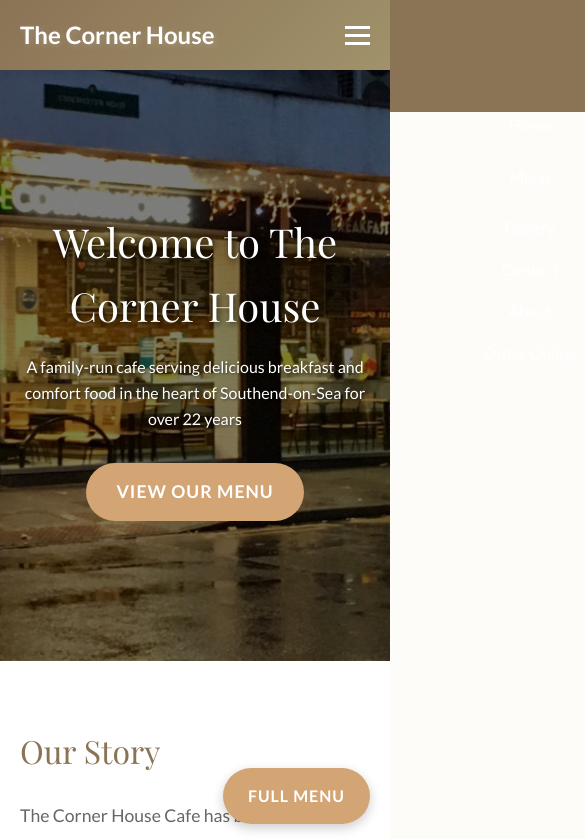
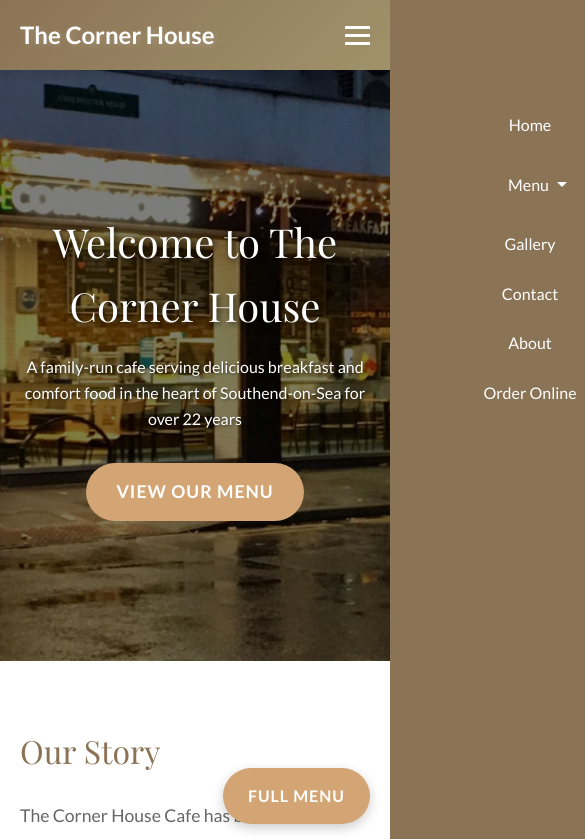
Before and after one commit to tolmir-git/The-Corner-House-CafeDiner, a React (Create React App) app: page / in a window 390 px wide. Shown: the top 839 px of the page, 585 px wide, since content can reach past the window. Built offline with nearby package versions, Linux system fonts and the light colour scheme.

Commit message:
Refactor Header component to enhance dropdown functionality and improve mobile navigation experience

```diff
--- a/src/components/Header.js
+++ b/src/components/Header.js
@@ -1,48 +1,47 @@
-import React, { useState, useEffect } from 'react';
-import { Link, useLocation, useNavigate} from 'react-router-dom';
+import React, { useState, useEffect, useRef } from 'react';
+import { Link, useLocation, useNavigate } from 'react-router-dom';
 
 function Header() {
   const [isNavActive, setIsNavActive] = useState(false);
+  const [isDropdownOpen, setDropdownOpen] = useState(false);
+  const dropdownRef = useRef(null);
   const location = useLocation();
   const navigate = useNavigate();
 
   useEffect(() => {
     // Close the mobile menu when the route changes
     setIsNavActive(false);
+    setDropdownOpen(false);
   }, [location]);
 
   const toggleNav = () => {
     setIsNavActive(!isNavActive);
   };
 
-
-  const handleHomeClick = (e) => {
-       if (location.pathname === '/') {
-
-      e.preventDefault();
-      window.scrollTo({
-        top: 0,
-        behavior: 'smooth'
-      });
+  // Функция для клика по дропдауну ТОЛЬКО на мобильных
+  const toggleDropdown = () => {
+    if (window.innerWidth <= 768) {
+        setDropdownOpen(!isDropdownOpen);
     }
-
   };
 
-
+  // Ваши функции для плавной прокрутки
+  const handleHomeClick = (e) => {
+    if (location.pathname === '/') {
+      e.preventDefault();
+      window.scrollTo({ top: 0, behavior: 'smooth' });
+    }
+  };
 
   const handleAnchorLink = (e, anchorId) => {
     e.preventDefault();
-
-
     if (location.pathname === '/') {
       const element = document.getElementById(anchorId);
       if (element) {
         element.scrollIntoView({ behavior: 'smooth' });
       }
     } else {
-
       navigate('/');
-
       setTimeout(() => {
         const element = document.getElementById(anchorId);
         if (element) {
@@ -51,7 +50,6 @@
       }, 350);
     }
   };
-
 
   return (
     <header>
@@ -68,20 +66,28 @@
         </div>
         <ul className={`nav-links ${isNavActive ? 'active' : ''}`} id="nav-links">
           <li><Link to="/" onClick={handleHomeClick}>Home</Link></li>
-          <li className="dropdown">
-            <span className="dropbtn">Menu</span>
-            <div className="dropdown-content">
+
+          <li className={`dropdown ${isDropdownOpen ? 'open' : ''}`}>
+            {/* onClick срабатывает только на мобильных, на десктопе - обычное поведение */}
+            <span className="dropbtn" onClick={toggleDropdown}>Menu</span>
+            <div
+              className="dropdown-content"
+              ref={dropdownRef}
+              style={ window.innerWidth <= 768 ? { maxHeight: isDropdownOpen ? `${dropdownRef.current.scrollHeight}px` : '0' } : {} }
+            >
               <Link to="/breakfast">Breakfast</Link>
               <Link to="/drinks">Drinks</Link>
               <Link to="/dessert">Desserts</Link>
             </div>
           </li>
+          {/* ------------------------- */}
+
           <li><a href="#gallery" onClick={(e) => handleAnchorLink(e, 'gallery')}>Gallery</a></li>
           <li><a href="#contact" onClick={(e) => handleAnchorLink(e, 'contact')}>Contact</a></li>
           <li><a href="#about" onClick={(e) => handleAnchorLink(e, 'about')}>About</a></li>
           <li>
             <a
-              href="https://www.just-eat.co.uk/restaurants-the-corner-house-southend-on-sea/menu?serviceType=collection&utm_source=google&utm_medium=organic&utm_campaign=foodorder"
+              href="https://www.just-eat.co.uk/restaurants-the-corner-house-southend-on-sea/menu"
               target="_blank"
               rel="noopener noreferrer"
             >
--- a/src/style.css
+++ b/src/style.css
@@ -47,7 +47,7 @@
     position: sticky;
     top: 0;
     z-index: 100;
-    backdrop-filter: blur(10px);
+
 }
 
 nav {
@@ -132,6 +132,65 @@
     position: relative;
     display: inline-block;
 }
+.dropdown .dropbtn {
+    color: white;
+    text-decoration: none;
+    font-weight: 500;
+    position: relative;
+    padding: 10px 0 10px 15px; /* Убираем правый отступ */
+    border-radius: 20px;
+    cursor: pointer;
+    transition: all 0.3s ease;
+    display: flex;
+    align-items: center;
+    gap: 0.5rem;
+}
+
+/* Рисуем саму стрелку */
+.dropdown .dropbtn::after {
+    content: '';
+    display: block;
+    width: 0;
+    height: 0;
+    border-left: 5px solid transparent;
+    border-right: 5px solid transparent;
+    border-top: 5px solid white;
+    transition: transform 0.3s ease-out;
+}
+
+.dropdown .dropbtn:hover {
+    color: #f4e6d1;
+    background: rgba(255, 255, 255, 0.1);
+    transform: translateY(-2px);
+}
+.dropdown .arrow {
+    width: 30px; /* Увеличиваем область для клика */
+    height: 100%;
+    display: flex;
+    align-items: center;
+    justify-content: center;
+    cursor: pointer;
+    padding-right: 15px;
+}
+
+.dropdown .arrow::after {
+    content: '';
+    display: block;
+    width: 0;
+    height: 0;
+    border-left: 5px solid transparent;
+    border-right: 5px solid transparent;
+    border-top: 5px solid white;
+    transition: transform 0.3s ease-out;
+}
+
+
+/* Поворот стрелки */
+.dropdown:hover .arrow::after,
+.dropdown.open .arrow::after {
+    transform: rotate(180deg);
+}
+
 
 .dropdown-content {
     display: none;
@@ -728,43 +787,44 @@
     right: 0;
     height: 100%;
     width: 280px;
-    background-color: #8b7355; /* <<< Сплошной НЕПРОЗРАЧНЫЙ фон */
-    flex-direction: column;
+    background-color: #8b7355;
+    /*Вашсплошнойкоричневыйфон*/flex-direction: column;
     justify-content: flex-start;
-    align-items: stretch; /* <<< Элементы растягиваются по ширине */
-    text-align: center; /* <<< Текст по центру */
-    padding-top: 7rem;
-    gap: 1rem;
+    align-items: center;
+    /*<<<Выравниваетвсепоцентру*/text-align: center;
+    /*<<<Текствнутриэлементовпоцентру*/padding-top: 7rem;
+    gap: 1.5rem;
     z-index: 100;
     transform: translateX(100%);
     transition: transform 0.4s ease-in-out;
     list-style: none;
+    -webkit-transform: translateX(100%);
+    -moz-transform: translateX(100%);
+    -ms-transform: translateX(100%);
+    -o-transform: translateX(100%);
+    -webkit-transition: transform 0.4s ease-in-out;
+    -moz-transition: transform 0.4s ease-in-out;
+    -ms-transition: transform 0.4s ease-in-out;
+    -o-transition: transform 0.4s ease-in-out;
 }
 
 .nav-links.active {
     transform: translateX(0);
 }
 
-.dropdown .dropbtn {
-    cursor: pointer; /* Делаем "Menu" кликабельным на вид */
-    display: block; /* Растягиваем на всю ширину */
-    padding: 10px 15px; /* Добавляем отступы как у других ссылок */
-}
+
 
 .dropdown-content {
+    display: none;
     position: static;
     box-shadow: none;
     background: rgba(0, 0, 0, 0.15);
-    padding: 0;
-    min-width: unset;
-    width: 90%; /* Слегка уже родителя для красоты */
-    margin: 0.5rem auto 0; /* Отступ сверху и центрирование */
     border-radius: 8px;
-
-    /* Стили для простой и плавной анимации */
-    max-height: 0;
-    overflow: hidden;
-    transition: max-height 0.4s ease;
+    margin-top: 0.5rem;
+    width: 90%;
+}
+.dropdown.open .dropdown-content {
+    display: block;
 }
 
 .dropdown-content a {
```
